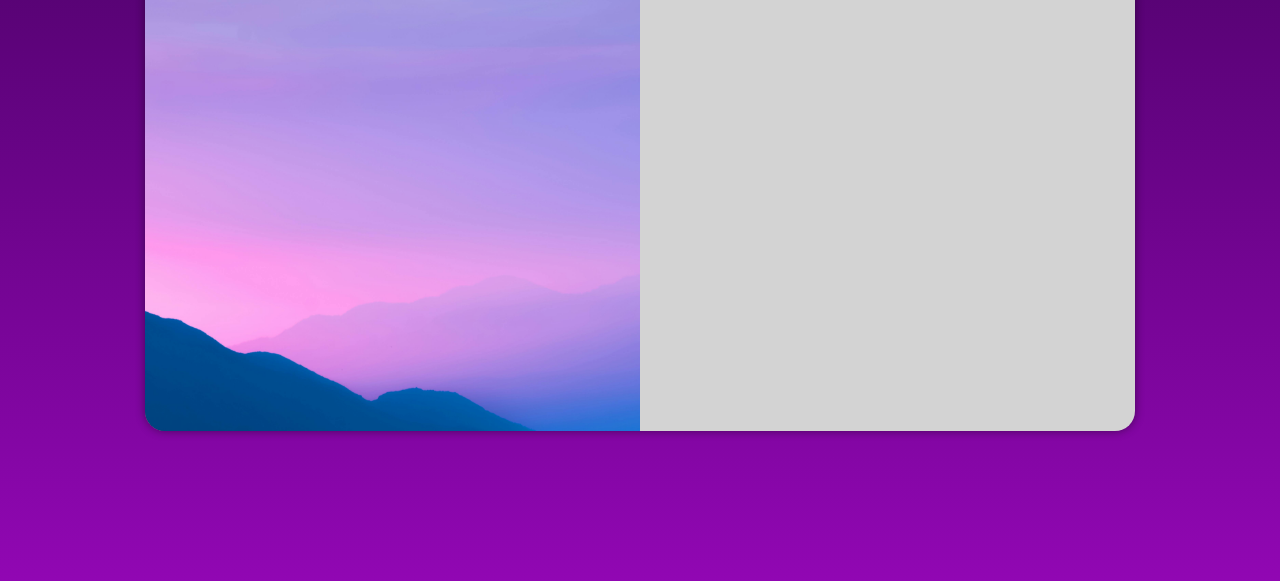
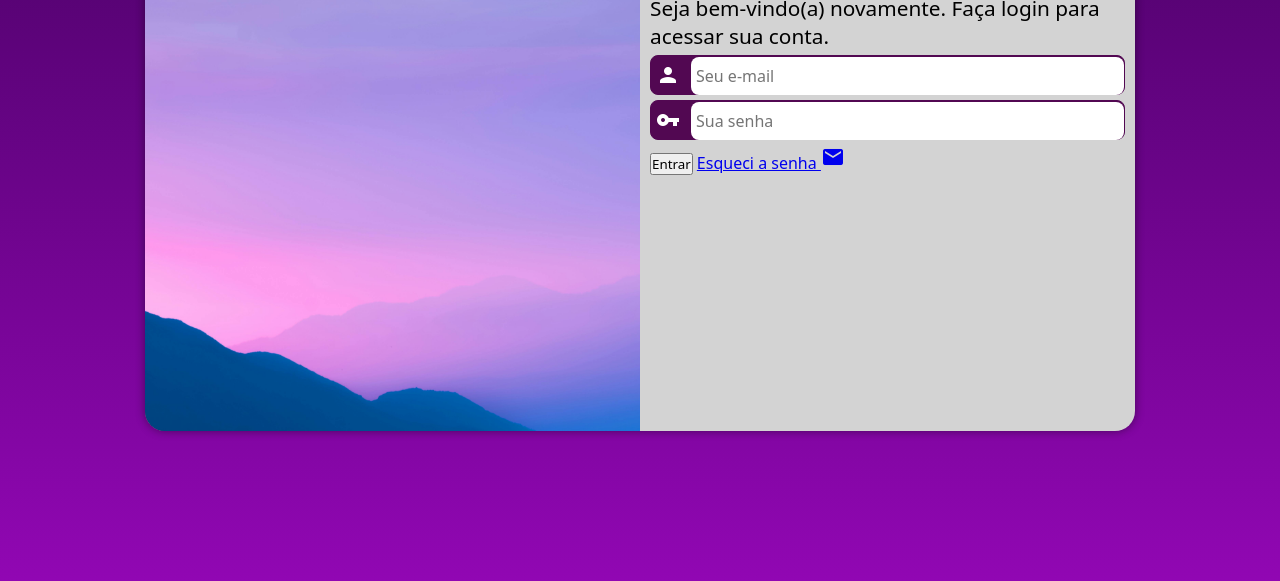
Before and after one commit to beatrizoliveirasantos/projeto-login, a plain HTML site: page index.html in a window 1280 px wide. Shown: the part 219-800 px from the top of the page. Drawn offline with Linux system fonts and the light colour scheme.

Commit message:
adicionei o formulário

```diff
--- a/estilos/media-query.css
+++ b/estilos/media-query.css
@@ -7,7 +7,7 @@
     }
 
     section#login {
-        width: 90vw;
+        width: 100vw;
     }
 
     section#login > div#imagem {
@@ -42,4 +42,44 @@
         float: right;
         width: 50%;
     }
+
+    div#formulario > h1 {
+        font-size: 2em;
+    }
+
+    div#formulario > p {
+         font-size: 1.3em;
+    }
+
 }
+
+div.campo {
+    background-color: rgb(82, 8, 82);
+    display: flex; /* Define o container como flex */
+    align-items: center; /* Alinha verticalmente os itens no centro */
+    height: 40px;
+    margin: 5px 0px;
+    border-radius: 8px;
+    border: 1px solid rgb(82, 8, 82);
+}
+
+div.campo > span {
+    color: white;
+    width: 40px;
+    padding: 5px;
+}
+
+div.campo > label {
+    display: none; /* Esconde o label, pois o placeholder já cumpre a função */
+}
+
+div.campo > input {
+    background-color: white;
+    font-size: 1em;
+    width: calc(100% - 40px); /* Usa a largura total menos a do ícone */
+    height: 100%;
+    border: 0px;
+    border-radius: 8px;
+    padding: 5px;
+    transform: translateY(1px); /* Ajusta ligeiramente a posição vertical */
+}
--- a/estilos/style.css
+++ b/estilos/style.css
@@ -30,7 +30,7 @@ section#login {
     overflow: hidden;
 
     background-color: lightgray;
-    width: 250px;
+    width: 290px;
     height: 500px;
     border-radius: 20px;
     box-shadow: 0px 0px 10px rgba(0, 0, 0, 0.445);
@@ -50,5 +50,13 @@ section#login > div#imagem {
 section#login > div#formulario {
     display: block;
     padding: 10px;
+}
 
+div#formulario > h1 {
+    text-align: center;
+    margin-bottom: 10px;
 }
+
+div#formulario > p {
+    font-size: 1.1em;
+}
--- a/index.html
+++ b/index.html
@@ -4,6 +4,7 @@
     <meta charset="UTF-8">
     <meta name="viewport" content="width=device-width, initial-scale=1.0">
     <title>Login</title>
+    <link href="https://fonts.googleapis.com/icon?family=Material+Icons" rel="stylesheet">
     <link rel="stylesheet" href="estilos/style.css">
     <link rel="stylesheet" href="estilos/media-query.css">
 </head>
@@ -13,12 +14,27 @@
             <div id="imagem">
 
             </div>
-            <div id="formluario">
+            <div id="formulario">
                 <h1>Login</h1>
                 <p>Seja bem-vindo(a) novamente. Faça login para acessar sua conta.</p>
-                <form action="login.php" method="post"></form>
+                <form action="login.php" method="post" autocomplete="on">
+                    <div class="campo">
+                        <span class="material-icons">person</span>
+                        <label for="ilogin">Login</label>
+                        <input type="email" name="login" id="ilogin" placeholder="Seu e-mail" autocomplete="email" required maxlength="30">
+                    </div>
+
+                    <div class="campo">
+                        <span class="material-icons">vpn_key</span>
+                        <label for="isenha">Senha</label>
+                        <input type="password" name="senha" id="isenha" placeholder="Sua senha" autocomplete="current-password" required minlength="8" maxlength="20">
+                    </div>
+                    <input type="submit" value="Entrar">
+                    <a href="esqueci.html">Esqueci a senha
+                        <span class="material-icons">mail</span>
+                    </a>
+                </form>
             </div>
         </section>
     </main>
 </body>
-</html>
```
